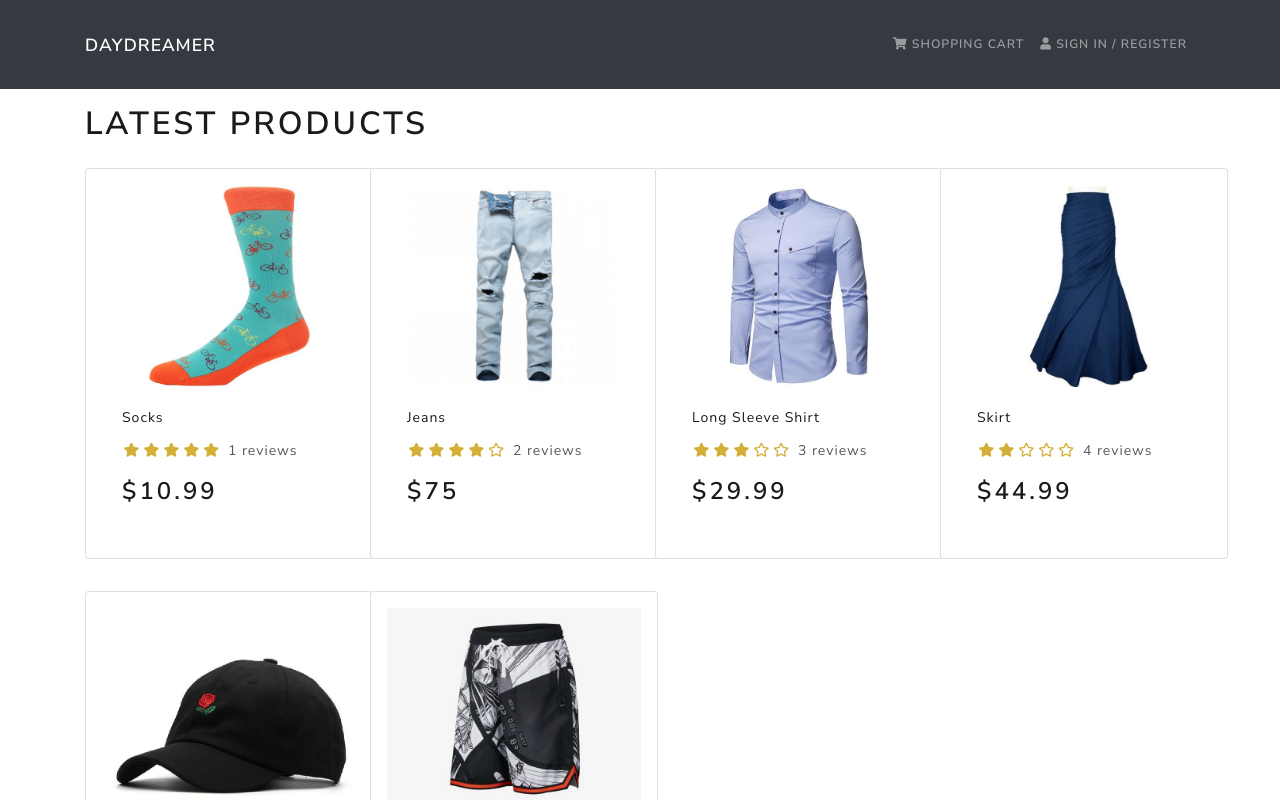
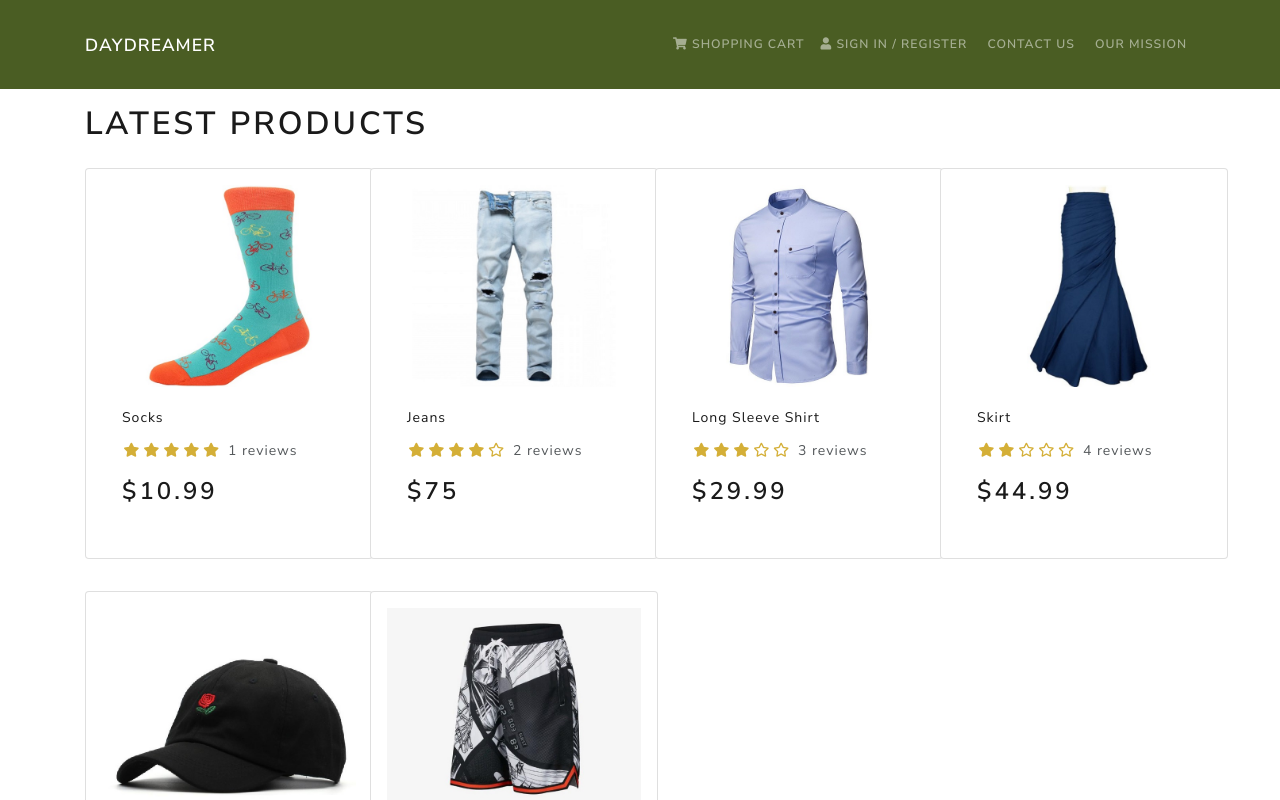
Before and after one commit to bdepascale/Daydreamer, a React (Create React App) app in the folder frontend/: page / in a window 1280 px wide. Shown: the top 800 px of the page. Built offline with nearby package versions, Linux system fonts and the light colour scheme.

Commit message:
Added mission and contact buttons, updated color

```diff
--- a/frontend/src/components/Header.js
+++ b/frontend/src/components/Header.js
@@ -1,26 +1,34 @@
 import React from 'react';
 import { Navbar, Container, Nav } from 'react-bootstrap';
 
-
 /*  Navbar including login and shopping cart
     Navbar from https://react-bootstrap.github.io/components/navbar/ */
-const Header =() => {
-    return(
+const Header = () => {
+  return (
     <header>
-
-            <Navbar bg="dark" variant='dark' expand="lg" collapseOnSelect>
+      <Navbar bg='success' variant='dark' expand='lg' collapseOnSelect>
         <Container>
-                    <Navbar.Brand href="/">Daydreamer</Navbar.Brand>
-                    <Navbar.Toggle aria-controls="basic-navbar-nav" />
-                    <Navbar.Collapse id="basic-navbar-nav">
-                        <Nav className="ml-auto">
-                            <Nav.Link href="/shoppingCart"><i className='fas fa-shopping-cart'></i> Shopping Cart</Nav.Link>
-                            <Nav.Link href="/login"><i className='fas fa-user'></i> Sign In / Register</Nav.Link>
+          <Navbar.Brand href='/'>Daydreamer</Navbar.Brand>
+          <Navbar.Toggle aria-controls='basic-navbar-nav' />
+          <Navbar.Collapse id='basic-navbar-nav'>
+            <Nav className='ml-auto'>
+              <Nav.Link href='/shoppingCart'>
+                <i className='fas fa-shopping-cart'></i> Shopping Cart
+              </Nav.Link>
+              <Nav.Link href='/login'>
+                <i className='fas fa-user'></i> Sign In / Register
+              </Nav.Link>
+              <Nav.Link href='/login'>
+                <i className='fas fa-contact'></i> Contact Us
+              </Nav.Link>
+              <Nav.Link href='/login'>
+                <i className='fas fa-mission'></i> Our Mission
+              </Nav.Link>
             </Nav>
           </Navbar.Collapse>
         </Container>
       </Navbar>
     </header>
-    )
-}
-export default Header
+  );
+};
+export default Header;
--- a/frontend/src/index.css
+++ b/frontend/src/index.css
@@ -9,3 +9,8 @@ h3 {
 .rating span {
     margin: 0.1rem;
 }
+
+.navbar,
+.navbar-default {
+    background-image: linear-gradient(to bottom,#4a5d23 0,#4a5d23 100%) !important; /* override background image gradient w/ flat color */
+}
```
Lines whose indentation alone changed are shown as unchanged.
